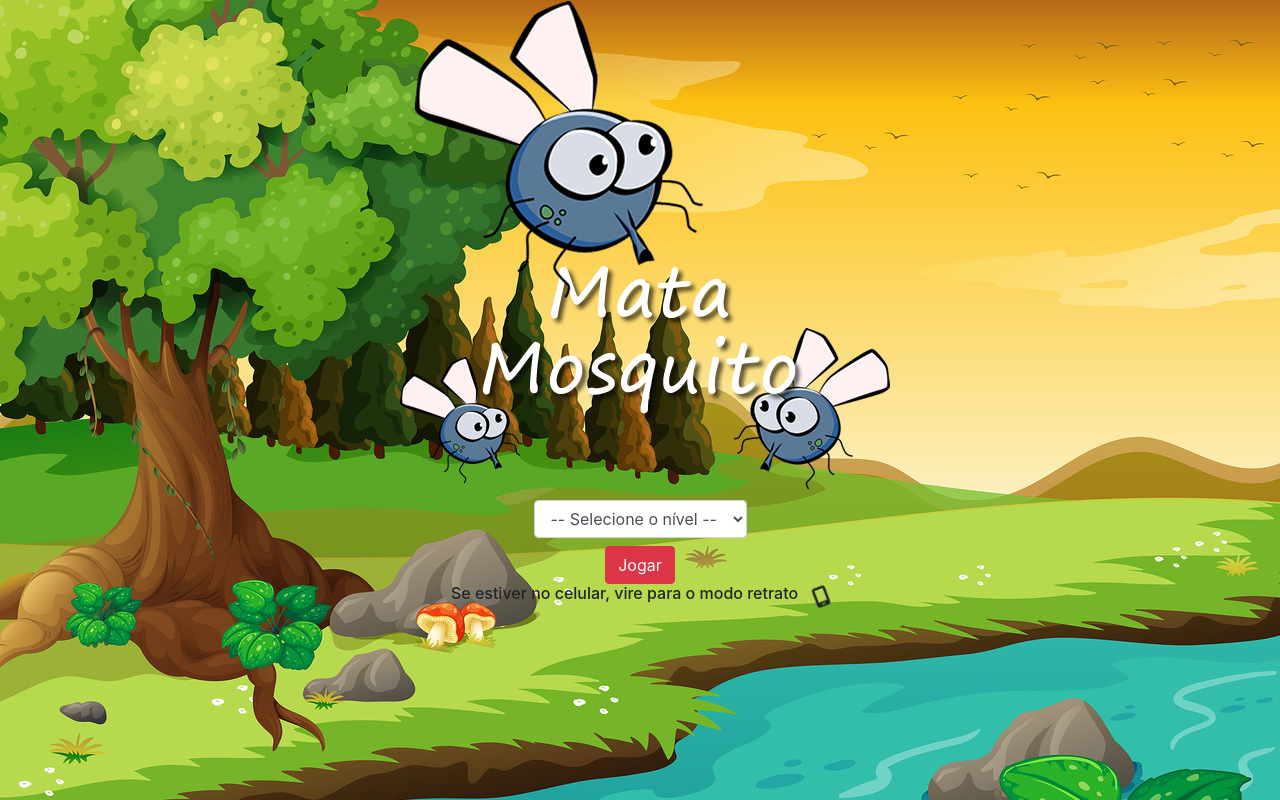
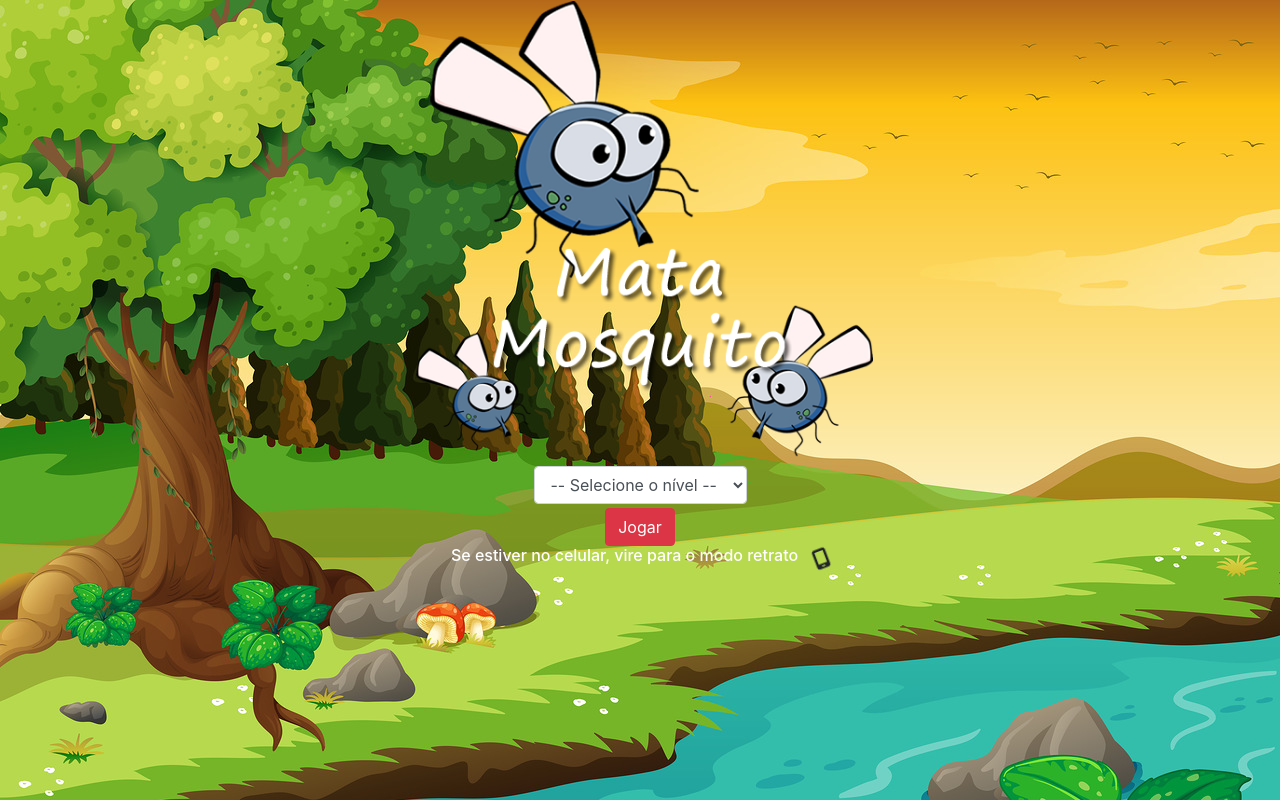
Before and after one commit to Bonfim-Gusta/game_mata_mosquito, a plain HTML site: page index.html in a window 1280 px wide. Drawn offline with nearby package versions, Linux system fonts and the light colour scheme.

Commit message:
ajustando tamanho de telas

```diff
--- a/index.html
+++ b/index.html
@@ -15,8 +15,9 @@
 
     <script src="jogo.js"></script>
 </head>
-<body>
+<body id="home">
     <div class="container">
+        <div class="mt-auto mb-auto">
             <div class="row">
                 <div class="col-12 d-flex justify-content-center">
                     <img src="imagens/game.png" alt="">
@@ -27,7 +28,7 @@
 
             <div class="row">
                 <div class="col-12 d-flex justify-content-center">
-                <div class="mb-2">
+                    <div>
                         <select class="form-control" id="dificuldade">
                             <option value="">-- Selecione o nível --</option>
                             <option value="facil">facil</option>
@@ -39,19 +40,21 @@
             </div>
 
             <div class="row">
-            <div class="col-12 d-flex justify-content-center">
+                <div class="col-12 d-flex justify-content-center mt-1">
                     <button onclick="inicarJogo()" class="btn btn-danger" type="button">Jogar</button>
                 </div>
             </div>
 
             <div class="row">
                 <div class="col-12 d-flex justify-content-center">
-                <h6>Se estiver no celular, vire para o modo retrato</h6>
+                    <h6 style="color: white;">Se estiver no celular, vire para o modo retrato</h6>
                     <span class="ml-3 icone-celular">
                         <i class="fa-solid fa-mobile-screen fa-lg"></i>
                     </span>
                 </div>
             </div>
+        </div>
+
     </div>
 
     <!-- JavaScript (Opcional) -->
--- a/style.css
+++ b/style.css
@@ -1,3 +1,8 @@
+*{
+    margin: 0px;
+    padding: 0px;
+}
+
 html{
     cursor: url(imagens/mata_mosquito.png) 30 30, auto;
 }
@@ -56,3 +61,59 @@ body{
         transform: rotate(-90deg);
     }
 }
+
+
+
+
+@media (max-width: 575.99px)
+{
+    body#home img{
+        width: 90%;
+    }
+
+    body#home{
+        background: url(imagens/bg.jpg) no-repeat center center;
+    }
+}
+
+/*Small devices (landscape phones, 576px and up)*/
+@media ((min-width: 576px) and (max-width: 767.99px) )
+{
+    body#home img{
+        width: 85%;
+    }
+
+    body#home{
+        background: url(imagens/bg.jpg) no-repeat center center;
+    }
+}
+
+/*Medium devices (tablets, 768px and up)*/
+@media (min-width: 768px)
+{
+    body#home img{
+        width: 65%;
+    }
+}
+
+/*Large devices (desktops, 992px and up)*/
+@media (min-width: 992px)
+{
+    body#home img{
+        width: 50%;
+    }
+}
+
+/*X-Large devices (large desktops, 1200px and up)*/
+@media (min-width: 1200px)
+{
+    body#home img{
+        width: 42%;
+    }
+}
+
+/*XX-Large devices (larger desktops, 1400px and up)*/
+@media (min-width: 1400px)
+{
+
+}
```
Lines whose indentation alone changed are shown as unchanged.
